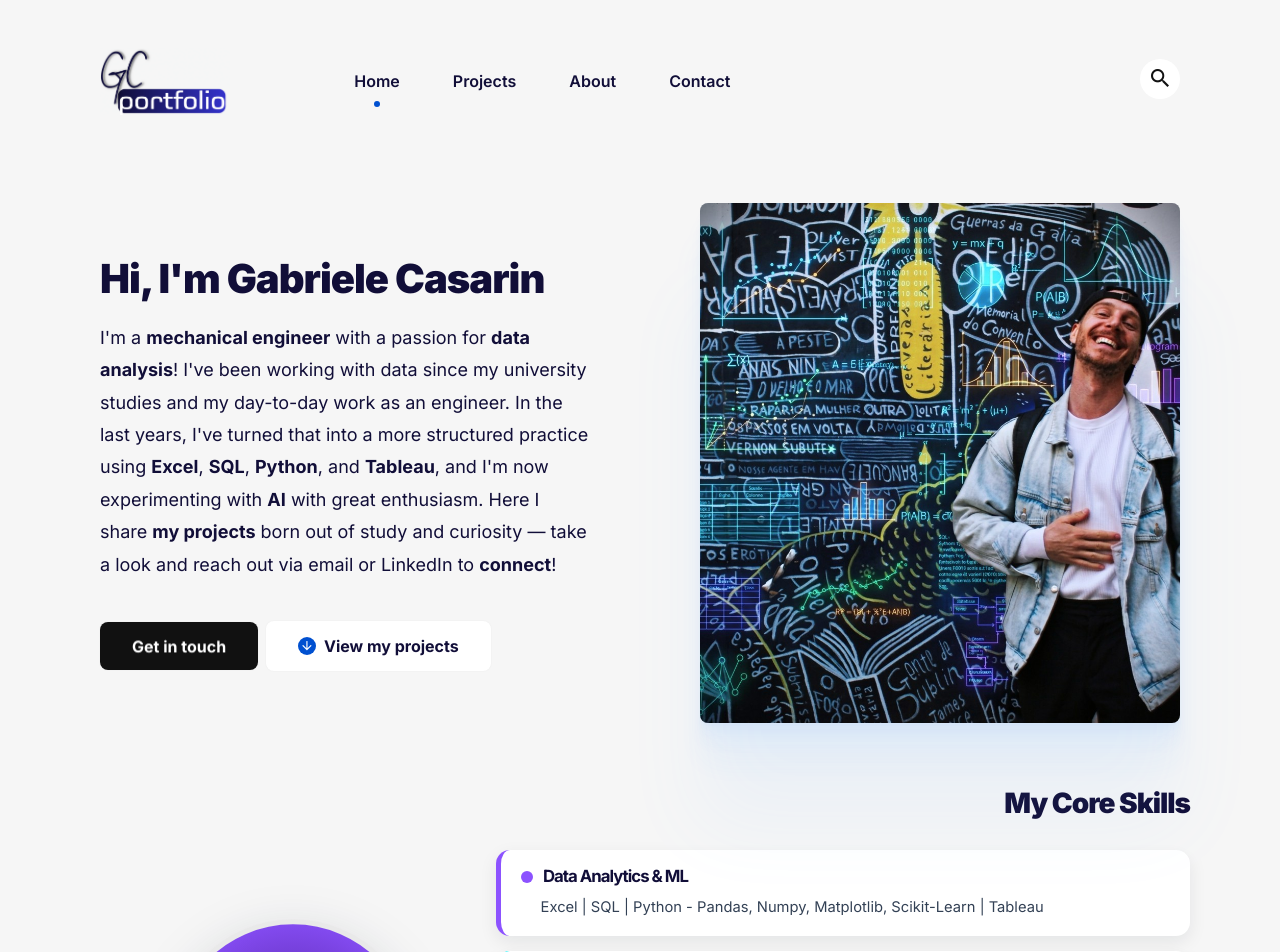
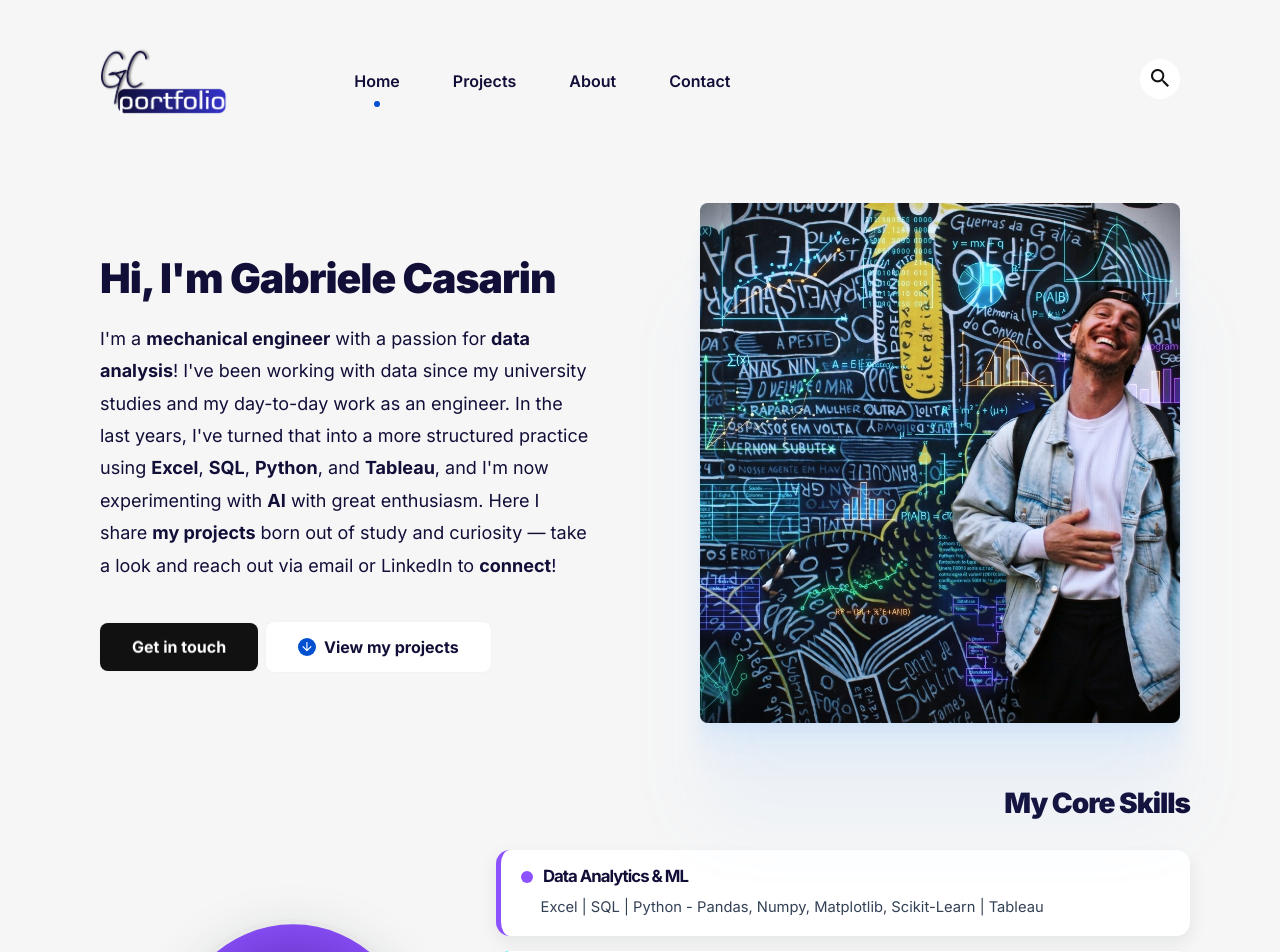
Before and after one commit to gcasarin/gcasarin.github.io, a Jekyll site: the page built from index.html, in a window 1280 px wide. Shown: the top 952 px of the page. Built offline with Jekyll 4.4.1, drawn with Linux system fonts in a browser that asks for light colours.

Commit message:
Adjust font size and line height for titles
Increased font size and line height for hero and contact form titles.

```diff
--- a/assets/css/main.css
+++ b/assets/css/main.css
@@ -4327,6 +4327,12 @@ section,
 
 /* Riduzione leggera del titolo dell'hero */
 .c-hero__title {
-  font-size: clamp(1.75rem, 3.2vw, 2.5rem);
-  line-height: 1.18;
-}
+  font-size: clamp(1.75rem, 3.2vw, 3rem);
+  line-height: 1.2;
+}
+
+/* Riduzione leggera del titolo del contact form */
+.c-contact-form__contact-title {
+  font-size: clamp(1.75rem, 3.2vw, 3rem);
+  line-height: 1.2;
+}
```
